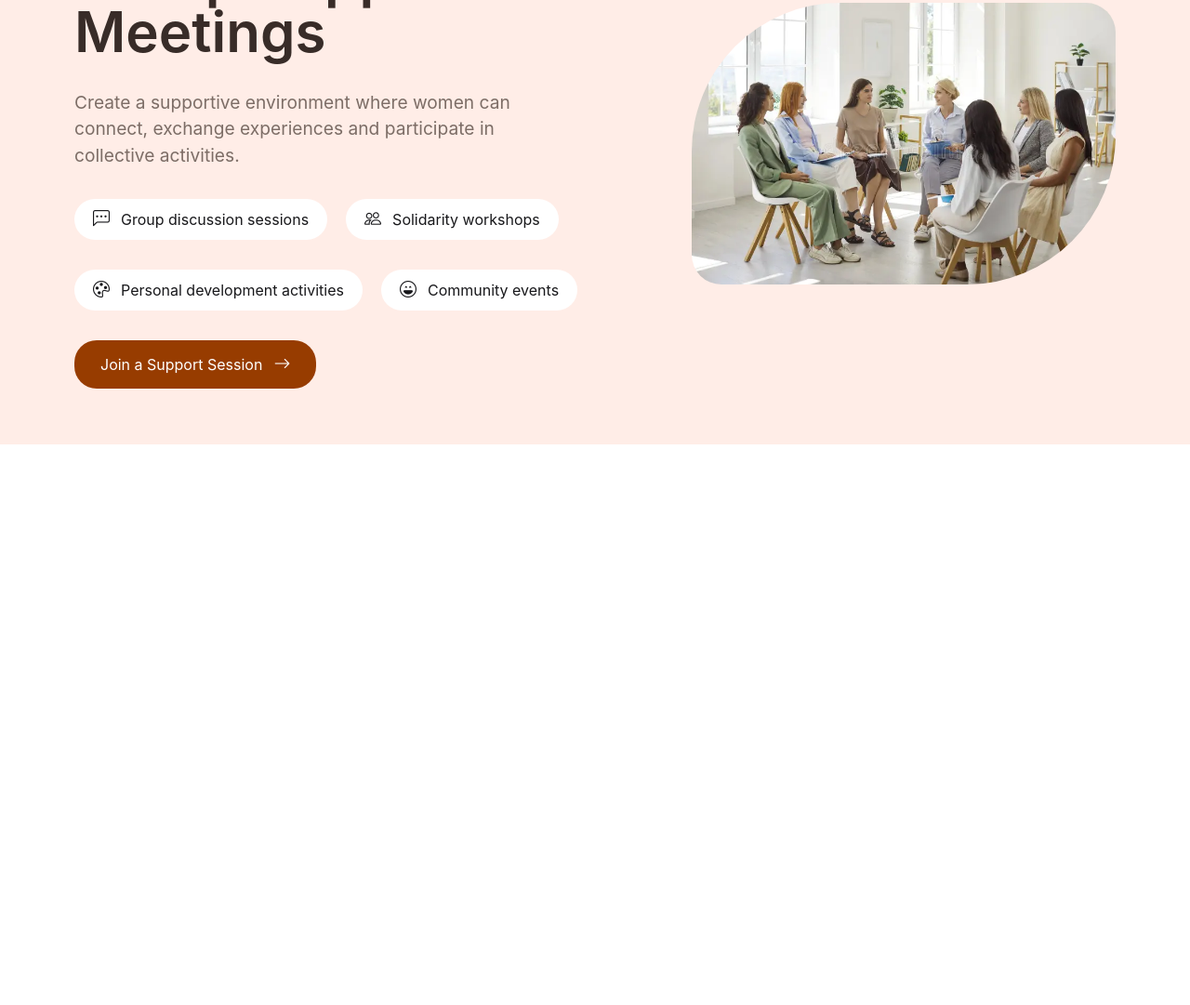
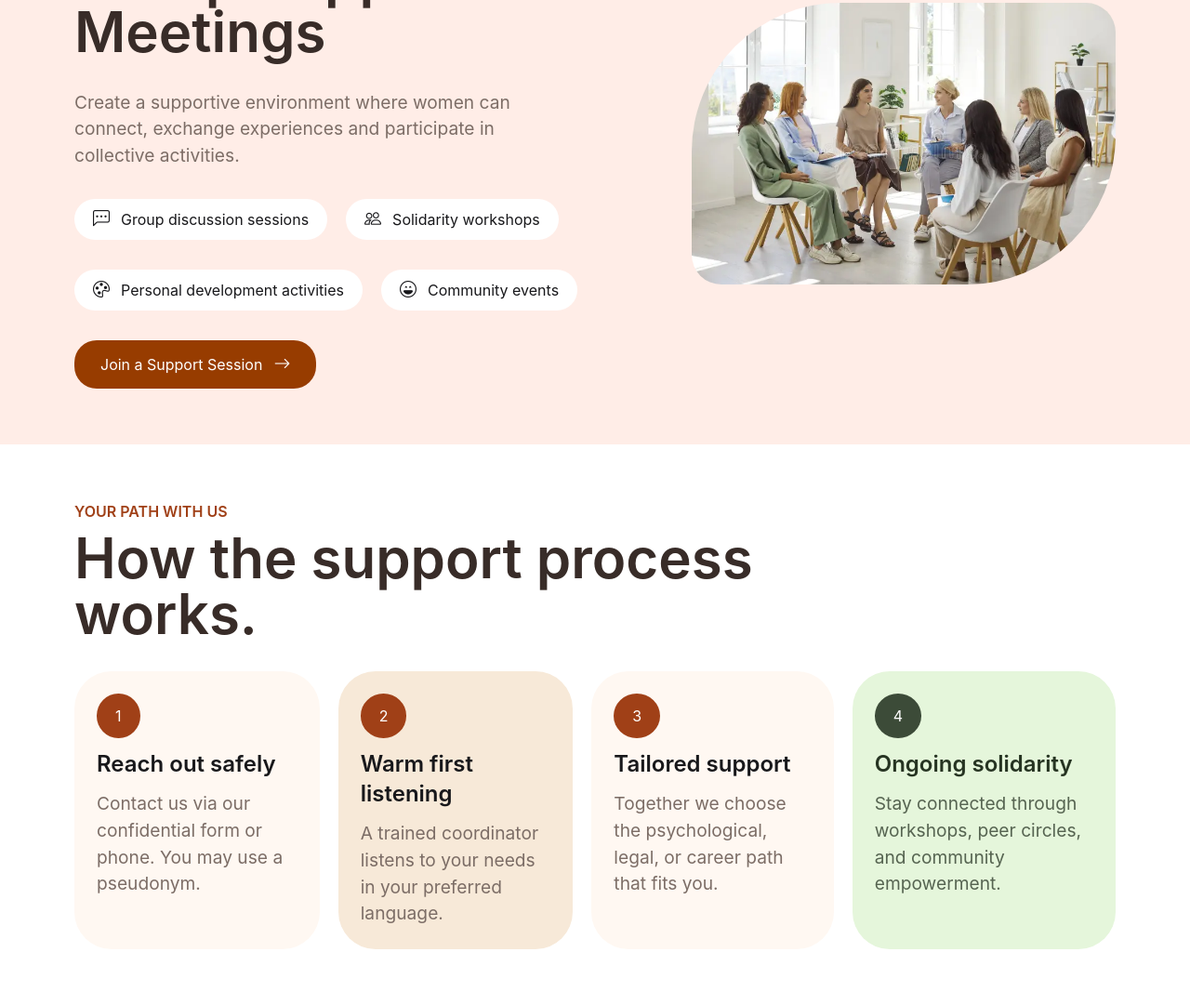
Before and after one commit to aymane-marki/AymaneMaki_FinalProject_Html-CSS, a website: page index.html in a window 1280 px wide. Shown: the part 2675-3756 px from the top of the page at 93% size. Before the commit the page ends 3153 px from the top, so only its background shows below. Drawn offline with nearby package versions, Linux system fonts and the light colour scheme.

Commit message:
added section 6

```diff
--- a/index.html
+++ b/index.html
@@ -201,6 +201,42 @@
           src="./public/images/business-meeting.webp" alt="">
       </div>
     </section>
+    <section class=" flex flex-col gap-8 px-20 py-15">
+      <div class=" flex flex-col gap-2">
+        <p class="text-[1rem] text-[#a04017] font-semibold">YOUR PATH WITH US</p>
+        <h2 class="font-semibold text-6xl text-[#382c28]">How the support process <br>
+          works.</h2>
+      </div>
+      <div class="flex gap-5">
+        <div class="flex flex-col p-6 bg-[#fff8f2] rounded-[40px] justify-start items-start gap-3">
+          <span class="bg-[#a04017] rounded-[50%] py-3 px-5 text-white">1</span>
+          <h2 class="font-semibold text-2xl">Reach out safely</h2>
+          <p class="text-[1.2rem] text-[#7c6d66]">Contact us via our confidential form
+            or phone. You may use a
+            pseudonym.</p>
+        </div>
+        <div class="flex flex-col p-6 bg-[#f7e9d8] rounded-[40px] justify-start items-start gap-3">
+          <span class="bg-[#a04017] rounded-[50%] py-3 px-5 text-white">2</span>
+          <h2 class="font-semibold text-2xl">Warm first listening</h2>
+          <p class="text-[1.2rem] text-[#7c6d66]">A trained coordinator listens to your
+            needs in your preferred language.</p>
+        </div>
+        <div class="flex flex-col p-6 bg-[#fff8f2] rounded-[40px] justify-start items-start gap-3">
+          <span class="bg-[#a04017] rounded-[50%] py-3 px-5 text-white">3</span>
+          <h2 class="font-semibold text-2xl">Tailored support</h2>
+          <p class="text-[1.2rem] text-[#7c6d66]">Together we choose the
+            psychological, legal, or career path
+            that fits you.</p>
+        </div>
+        <div class="flex flex-col p-6 bg-[#e5f6db] rounded-[40px] justify-start items-start gap-3">
+          <span class="bg-[#3c4b38] rounded-[50%] py-3 px-5 text-white">4</span>
+          <h2 class="font-semibold text-2xl text-[#263422]">Ongoing solidarity</h2>
+          <p class="text-[1.2rem] text-[#566451]">Stay connected through
+            workshops, peer circles, and
+            community empowerment.</p>
+        </div>
+      </div>
+    </section>
   </main>
 
 </body>
```
Also changed, not shown: public/css/output.css.
